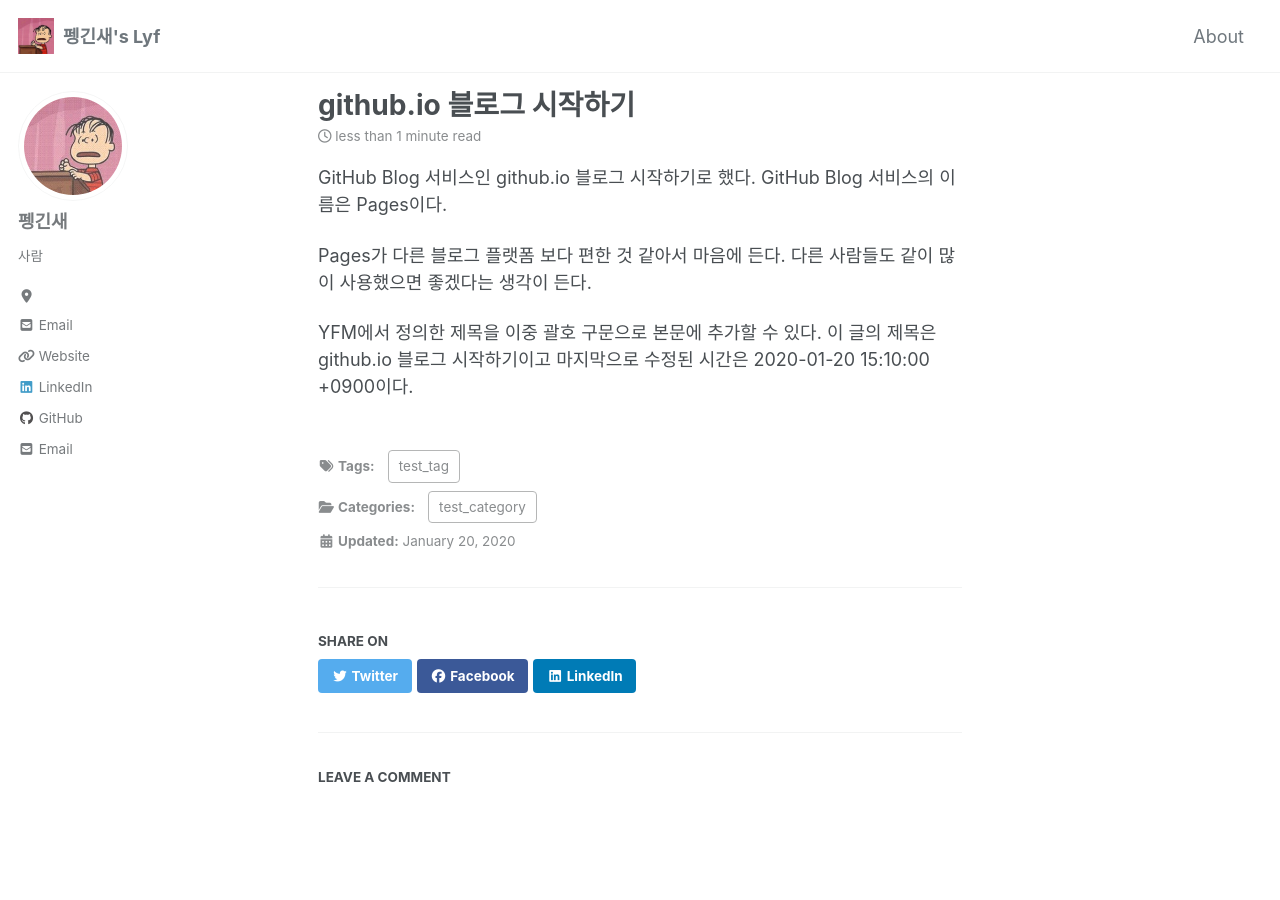
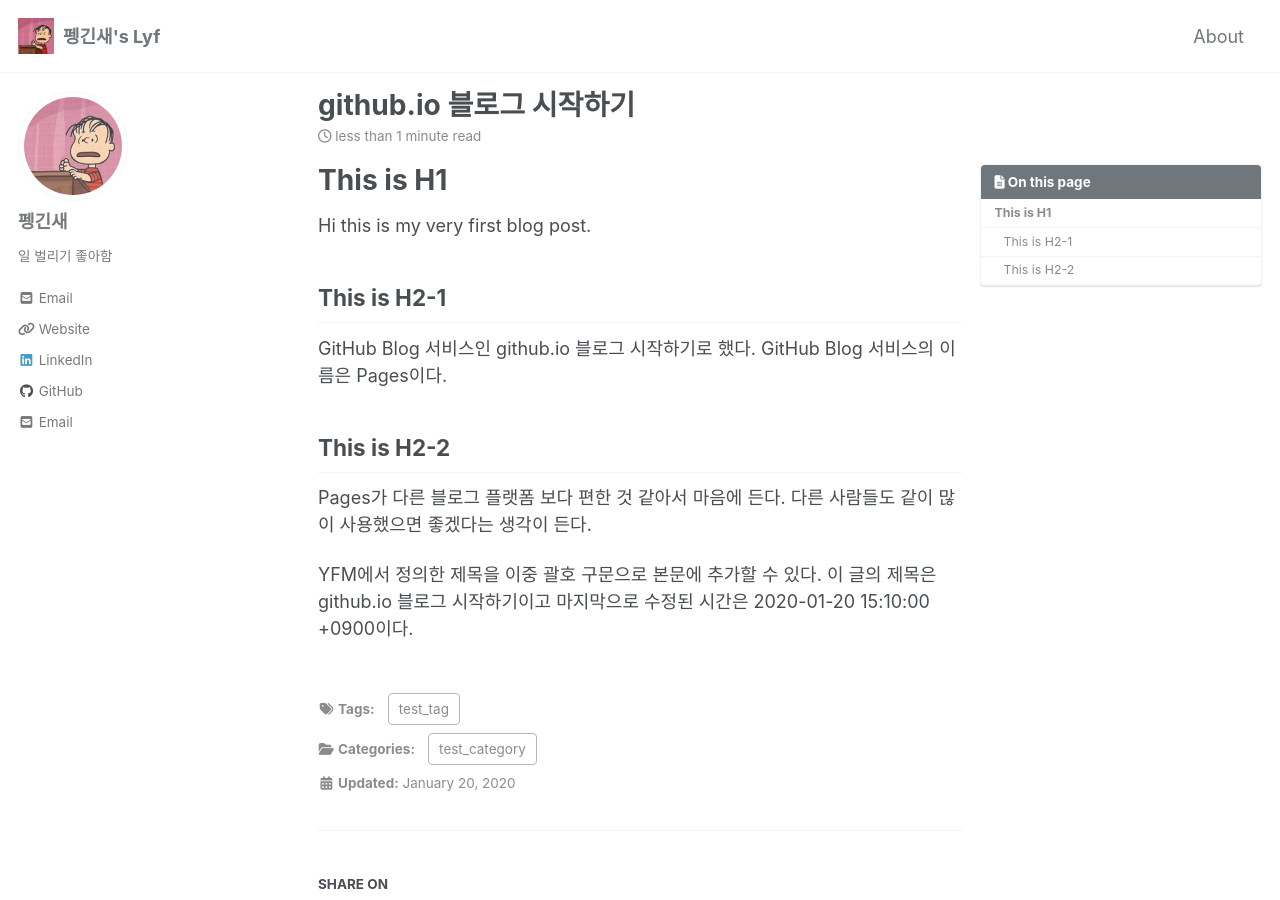
Before and after one commit to sylim2357/sylim2357.github.io, a Jekyll site: the page built from _posts/2020-01-20-test.md, in a window 1280 px wide and 900 px high. Built offline with Jekyll 4.4.1, drawn with Linux system fonts in a browser that asks for light colours; cached includes are drawn as plain includes; nearby versions of some CDN libraries; comment, search, counter and statistics services are not loaded.

Commit message:
font, table of contents, display date written

```diff
--- a/_config.yml
+++ b/_config.yml
@@ -109,8 +109,8 @@ analytics:
 author:
   name             : "펭긴새"
   avatar           : "/assets/images/logo_test.jpg" # path of avatar image, e.g. "/assets/images/bio-photo.jpg"
-  bio              : "사람"
-  location         : ""
+  bio              : "일 벌리기 좋아함"
+  #location         : ""
   email            : "sylim2357@dm.snu.ac.kr"
   links:
     - label: "Email"
--- a/_includes/archive-single.html
+++ b/_includes/archive-single.html
@@ -33,6 +33,9 @@
     {% if post.read_time %}
       <p class="page__meta"><i class="far fa-clock" aria-hidden="true"></i> {% include read-time.html %}</p>
     {% endif %}
+    {% if post.date %}
+      <p class="page__meta"><i class="far fa-fw fa-calendar-alt" aria-hidden="true"></i> {{ post.date | date: "%B %d %Y }}</p>
+    {% endif %}
     {% if post.excerpt %}<p class="archive__item-excerpt" itemprop="description">{{ post.excerpt | markdownify | strip_html | truncate: 160 }}</p>{% endif %}
   </article>
 </div>
--- a/_posts/2020-01-20-test.md
+++ b/_posts/2020-01-20-test.md
@@ -9,9 +11,14 @@ tags:
 last_modified_at: 2020-01-20T15:10:00+09:00
 ---
 
+# This is H1
+Hi this is my very first blog post.
+
+## This is H2-1
 GitHub Blog 서비스인 github.io 블로그 시작하기로 했다.
 GitHub Blog 서비스의 이름은 Pages이다.
 
+## This is H2-2
 Pages가 다른 블로그 플랫폼 보다 편한 것 같아서 마음에 든다.
 다른 사람들도 같이 많이 사용했으면 좋겠다는 생각이 든다.
 
--- a/_sass/minimal-mistakes/_reset.scss
+++ b/_sass/minimal-mistakes/_reset.scss
@@ -8,14 +8,14 @@ html {
   /* apply a natural box layout model to all elements */
   box-sizing: border-box;
   background-color: $background-color;
-  font-size: 16px;
+  font-size: 14px;
 
   @include breakpoint($medium) {
-    font-size: 16px;
+    font-size: 14px;
   }
 
   @include breakpoint($large) {
-    font-size: 18px;
+    font-size: 16px;
   }
 
   @include breakpoint($x-large) {
```
Also changed, not shown: other parts of _posts/2020-01-20-test.md (+2 -0 lines).
